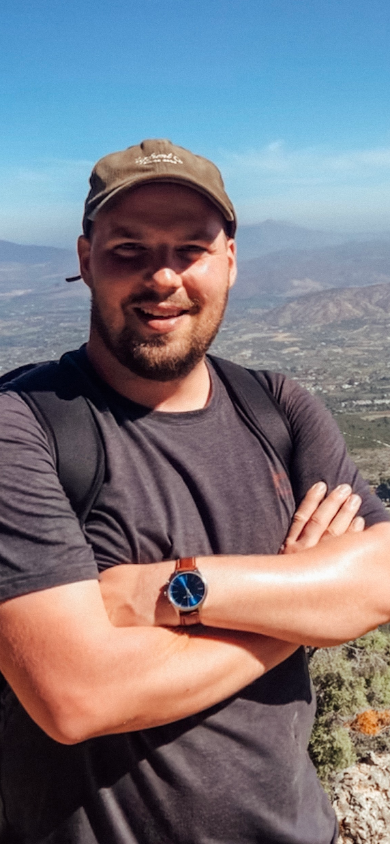
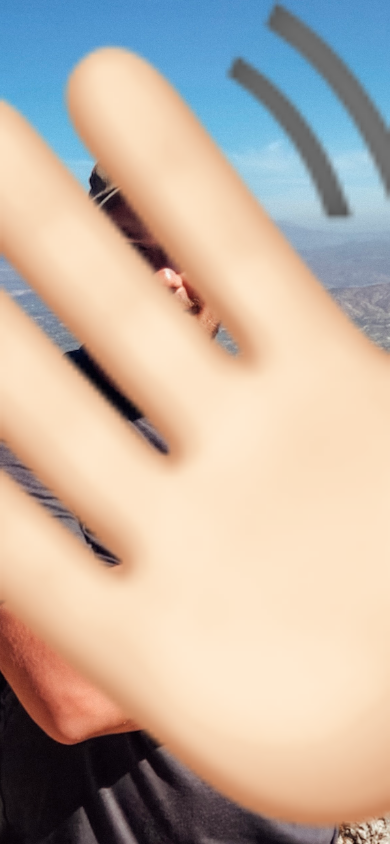
Before and after one commit to mikkeldamm/mikkeldamm, a Next.js app: page / in a window 390 px wide. Built offline with nearby package versions, Linux system fonts and the light colour scheme.

Commit message:
Fix waving hand

```diff
--- a/pages/index.tsx
+++ b/pages/index.tsx
@@ -5,6 +5,7 @@ import Image from 'next/image';
 import MainLayout from 'components/layouts/MainLayout';
 
 import MikkelDammPhoto from 'public/images/mikkeldamm.jpg';
+import WavingHandIcon from 'public/images/waving-hand.png';
 
 export default function Home() {
   return (
@@ -50,13 +51,19 @@ export default function Home() {
         </nav>
       </header>
       <main className="max-w-screen-xl px-5 pt-2 m-auto mb-10 md:pt-10 lg:pt-28">
-        <div className="mb-2 text-3xl md:mb-6 md:text-6xl">
+        <div className="mb-2 md:mb-6">
           <span
             role="img"
             aria-label="Hello"
-            className="inline-block animate-wiggle origin-[70%] mr-4 rerun"
+            className="relative h-8 w-8 md:h-14 md:w-14 inline-block animate-wiggle origin-[70%] mr-4 rerun"
           >
-            👋🏻
+            <Image
+              src={WavingHandIcon}
+              layout="fill"
+              objectFit="cover"
+              alt="Hello, I'm Mikkel Damm"
+              priority={true}
+            />
           </span>
         </div>
         <h1 className="text-3xl font-bold text-primary lg:w-4/5 md:text-7xl">
```
Also changed, not shown: public/images/waving-hand.png (added).
